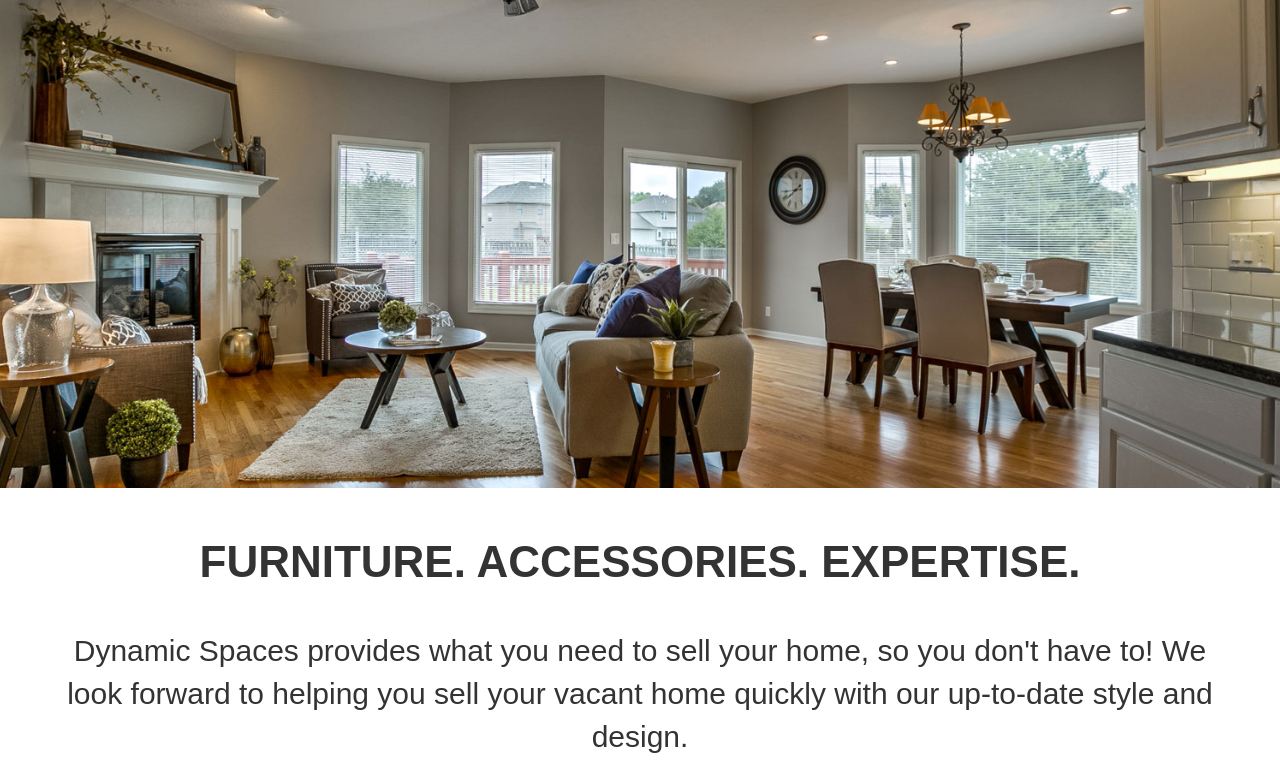
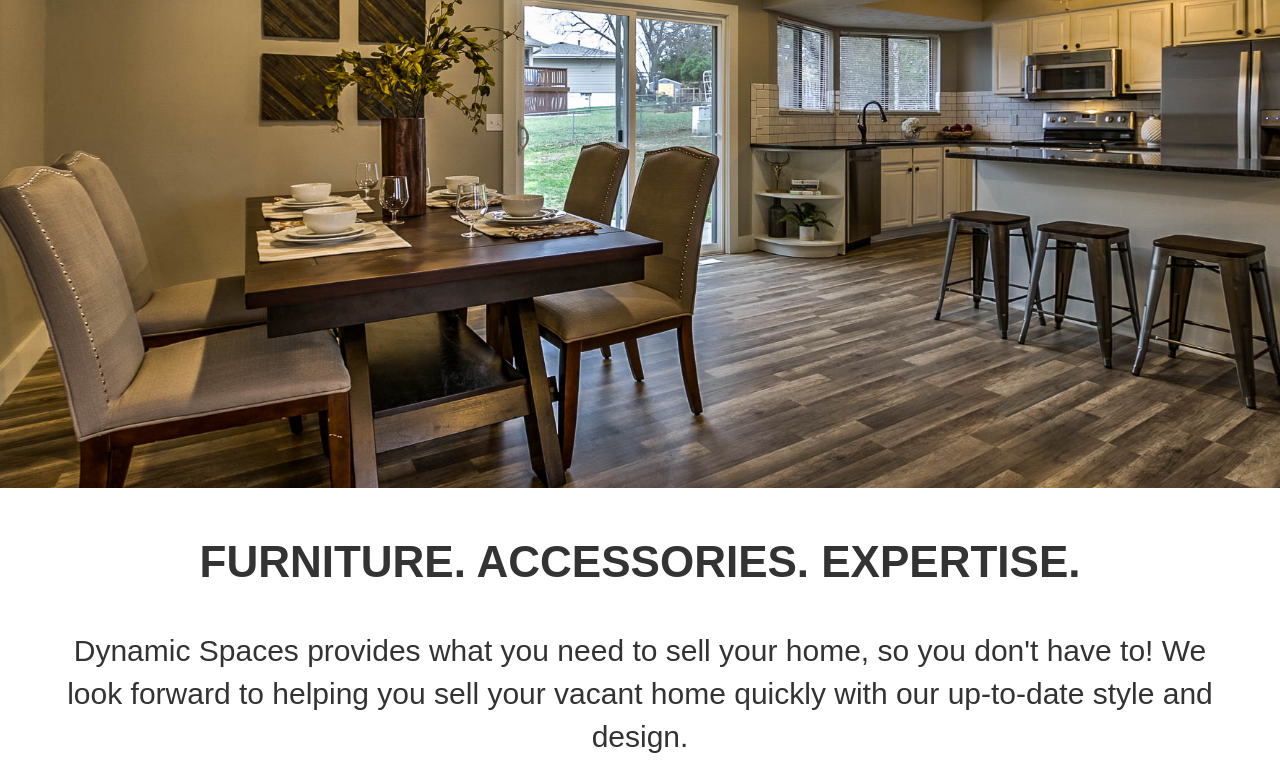
Before and after one commit to chrisgits/dynamicSpaces2, a plain HTML site: page index.html in a window 1280 px wide. Shown: the part 292-1068 px from the top of the page. Drawn offline with nearby package versions, Linux system fonts and the light colour scheme.

Commit message:
Update main photo

```diff
--- a/css/screen.css
+++ b/css/screen.css
@@ -160,7 +160,7 @@ body  {
 .photobg {
   display: block;
   background-color: #606060;
-  background-image: url('../assets/main_1.jpg');
+  background-image: url('../assets/main-2.jpg');
   background-repeat: no-repeat;
   background-size: cover;
 }
```
Also changed, not shown: assets/main-2.jpg (added).
